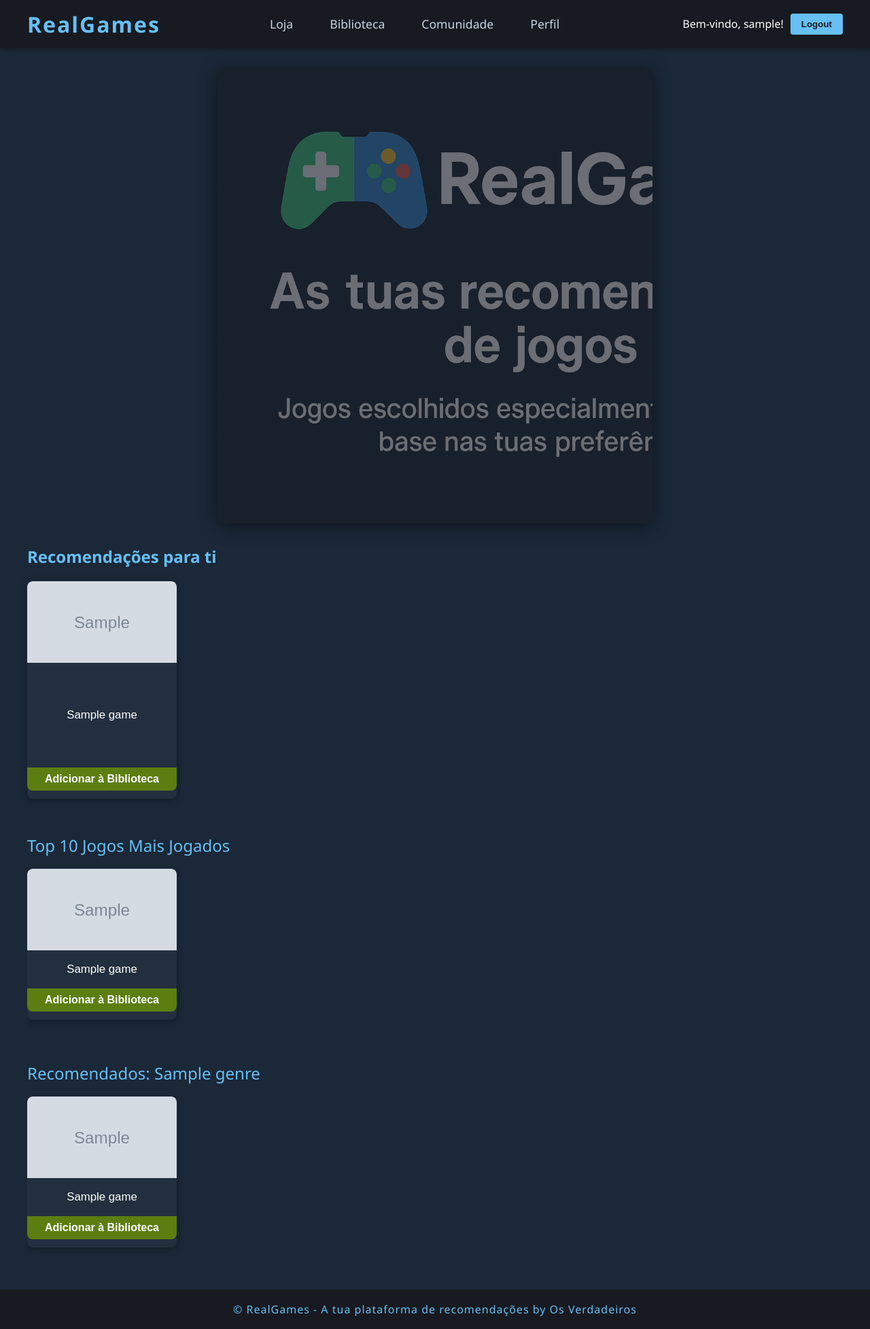
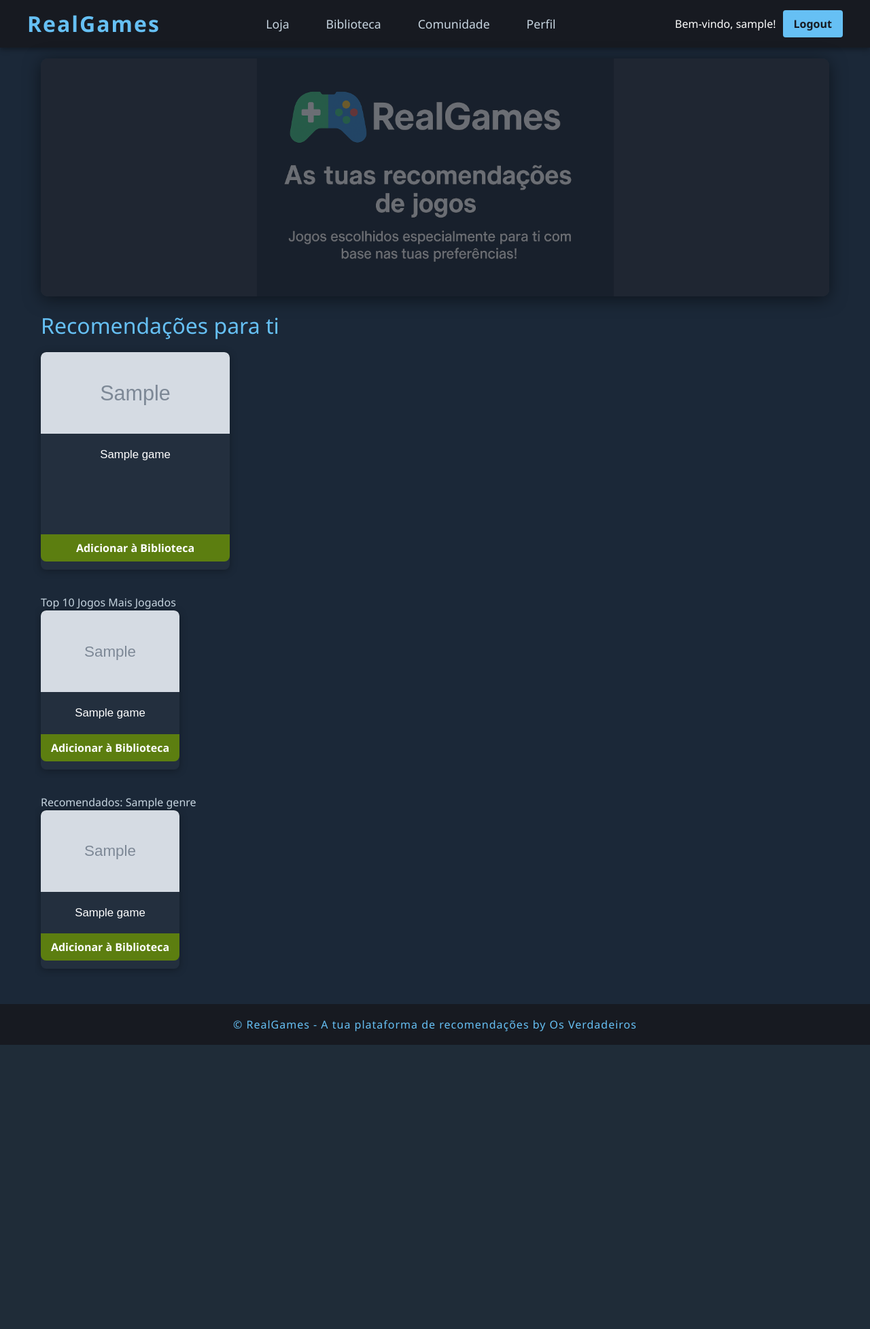
Before and after one commit to TiagoSantos155/Os_Verdadeiros_LAD_Project, a Flask app: template backend/templates/home.html in a window 1280 px wide. Shown: the whole page at 68% size. After the commit the page ends 1537 px from the top, so only its background shows below. Run offline with Flask 3, Linux system fonts and the light colour scheme; the template is opened without the code that fills it: most values are stand-ins (such as "Sample title", 1, 10 or a date in 2020); grey boxes marked "Sample" are stand-in pictures; parts of the project's set-up code (start-up, migrations or seed data) failed here and were passed over.

Commit message:
Bootstrap

```diff
--- a/backend/templates/home.html
+++ b/backend/templates/home.html
@@ -3,11 +3,11 @@
 <head>
     <meta charset="UTF-8">
     <title>Home | RealGames</title>
+    <!-- Bootstrap CSS -->
+    <link href="https://cdn.jsdelivr.net/npm/bootstrap@5.3.3/dist/css/bootstrap.min.css" rel="stylesheet">
     <link rel="stylesheet" href="{{ url_for('static', filename='home.css') }}">
     <style>
         .game-card, .top10-card {
-            min-width: 220px;
-            max-width: 220px;
             background: #232f3e;
             border-radius: 8px;
             box-shadow: 0 2px 12px rgba(0,0,0,0.3);
@@ -17,6 +17,7 @@
             transition: transform 0.2s, box-shadow 0.2s;
             margin-bottom: 12px;
             overflow: hidden;
+            /* Removido min-width/max-width para responsividade */
         }
         .game-card:hover, .top10-card:hover {
             transform: scale(1.06);
@@ -43,24 +44,6 @@
         .game-card .add-library-btn, .top10-card .add-library-btn {
             margin-bottom: 12px;
         }
-        .recommended-games, .top10-carousel {
-            display: flex;
-            flex-wrap: wrap;
-            gap: 24px;
-            margin-bottom: 24px;
-        }
-        .top10-carousel {
-            overflow-x: auto;
-            padding-bottom: 10px;
-        }
-        .top10-section, .genre-section {
-            margin-bottom: 40px;
-        }
-        .top10-title {
-            color: #66c0f4;
-            font-size: 1.5rem;
-            margin-bottom: 18px;
-        }
         .no-image {
             width: 100%;
             height: 120px;
@@ -74,21 +57,18 @@
         }
         .steam-banner {
             position: relative;
-            width: 50vw;
-            left: 50%;
-            margin-left: -25vw;
-            margin-right: 0;
+            width: 100%;
             margin-bottom: 32px;
             display: flex;
             flex-direction: column;
             align-items: center;
             box-sizing: border-box;
-            height: 670px; /* Espaço do banner aumentado, imagem não cresce */
-            max-height: 67vw;
+            height: 35vw;
+            max-height: 350px;
             overflow: hidden;
         }
         .banner-img {
-            width: auto;
+            width: 100%;
             height: 100%;
             max-width: 100vw;
             max-height: 100%;
@@ -127,6 +107,22 @@
         .banner-info p {
             font-size: 1.2rem;
         }
+        /* Ajuste responsivo para cards */
+        @media (max-width: 768px) {
+            .game-card, .top10-card {
+                margin-bottom: 16px;
+            }
+            .banner-img, .steam-banner {
+                height: 180px;
+                max-height: 180px;
+            }
+        }
+        @media (max-width: 576px) {
+            .banner-img, .steam-banner {
+                height: 120px;
+                max-height: 120px;
+            }
+        }
     </style>
 </head>
 <body>
@@ -145,33 +141,36 @@
             </form>
         </div>
     </header>
-    <main class="steam-main">
-        <section class="steam-banner">
+    <main class="steam-main container mt-3">
+        <section class="steam-banner mb-4">
             <img src="{{ url_for('static', filename='Realgames.png') }}" alt="Banner principal" class="banner-img">
             <div class="banner-info">
             </div>
         </section>
-        <section class="steam-recommendations">
+        <section class="steam-recommendations mb-4">
             <h2>Recomendações para ti</h2>
-            <div class="recommended-games">
+            <div class="row g-3">
                 {% for game in recommended_games %}
-                <div class="game-card">
+                <div class="col-12 col-sm-6 col-md-4 col-lg-3 d-flex">
+                    <div class="game-card flex-fill w-100 d-flex flex-column">
                         {% if game.img %}
                             <img src="{{ game.img }}" alt="{{ game.title }}">
                         {% else %}
                             <div class="no-image">Sem imagem</div>
                         {% endif %}
                         <div class="game-title">{{ game.title }}</div>
-                    <button class="add-library-btn" data-gameid="{{ game.gameid }}">Adicionar à Biblioteca</button>
+                        <button class="add-library-btn btn btn-primary w-100 mt-auto" data-gameid="{{ game.gameid }}">Adicionar à Biblioteca</button>
+                    </div>
                 </div>
                 {% endfor %}
             </div>
         </section>
-        <section class="top10-section">
+        <section class="top10-section mb-4">
             <div class="top10-title">Top 10 Jogos Mais Jogados</div>
-            <div class="top10-carousel">
+            <div class="row g-3 flex-nowrap overflow-auto" style="flex-wrap: nowrap;">
                 {% for game in top10_games %}
-                <div class="top10-card game-rate-trigger" data-gameid="{{ game.gameid }}" data-title="{{ game.name }}">
+                <div class="col-8 col-sm-6 col-md-4 col-lg-3 d-flex" style="min-width:220px;max-width:220px;">
+                    <div class="top10-card game-rate-trigger flex-fill w-100 d-flex flex-column" data-gameid="{{ game.gameid }}" data-title="{{ game.name }}">
                         {% if game.img %}
                             <img src="{{ game.img }}" alt="{{ game.name }}">
                         {% else %}
@@ -179,8 +178,9 @@
                         {% endif %}
                         <div class="top10-name">{{ game.name }}</div>
                         {% if game.gameid %}
-                        <button class="add-library-btn" data-gameid="{{ game.gameid }}">Adicionar à Biblioteca</button>
+                            <button class="add-library-btn btn btn-primary w-100 mt-auto" data-gameid="{{ game.gameid }}">Adicionar à Biblioteca</button>
                         {% endif %}
+                    </div>
                 </div>
                 {% else %}
                 <div style="color:#fff;">Nenhum jogo encontrado.</div>
@@ -188,18 +188,20 @@
             </div>
         </section>
         {% for genre_block in genre_recommendations %}
-        <section class="genre-section">
+        <section class="genre-section mb-4">
             <div class="top10-title">Recomendados: {{ genre_block.genre }}</div>
-            <div class="top10-carousel">
+            <div class="row g-3 flex-nowrap overflow-auto" style="flex-wrap: nowrap;">
                 {% for game in genre_block.games %}
-                <div class="top10-card game-rate-trigger" data-gameid="{{ game.gameid }}" data-title="{{ game.title }}">
+                <div class="col-8 col-sm-6 col-md-4 col-lg-3 d-flex" style="min-width:220px;max-width:220px;">
+                    <div class="top10-card game-rate-trigger flex-fill w-100 d-flex flex-column" data-gameid="{{ game.gameid }}" data-title="{{ game.title }}">
                         {% if game.img %}
                             <img src="{{ game.img }}" alt="{{ game.title }}">
                         {% else %}
                             <div class="no-image">Sem imagem</div>
                         {% endif %}
                         <div class="top10-name">{{ game.title }}</div>
-                    <button class="add-library-btn" data-gameid="{{ game.gameid }}">Adicionar à Biblioteca</button>
+                        <button class="add-library-btn btn btn-primary w-100 mt-auto" data-gameid="{{ game.gameid }}">Adicionar à Biblioteca</button>
+                    </div>
                 </div>
                 {% else %}
                 <div style="color:#fff;">Nenhum jogo encontrado para este género.</div>
@@ -207,7 +209,6 @@
             </div>
         </section>
         {% endfor %}
-
     </main>
     <!-- Modal de avaliação -->
     <div id="rate-modal" style="display:none; position:fixed; top:0; left:0; width:100vw; height:100vh; background:rgba(0,0,0,0.7); align-items:center; justify-content:center; z-index:1000;">
@@ -224,6 +225,7 @@
             <button id="submit-rating" class="login-btn" style="width:auto; padding:8px 32px; font-size:1.1em;">Submeter Avaliação</button>
         </div>
     </div>
+    <script src="https://cdn.jsdelivr.net/npm/bootstrap@5.3.3/dist/js/bootstrap.bundle.min.js"></script>
     <script>
         // Modal de avaliação
         let selectedRating = 0;
```
Also changed, not shown: 1 other file. Lines whose indentation alone changed are shown as unchanged.
